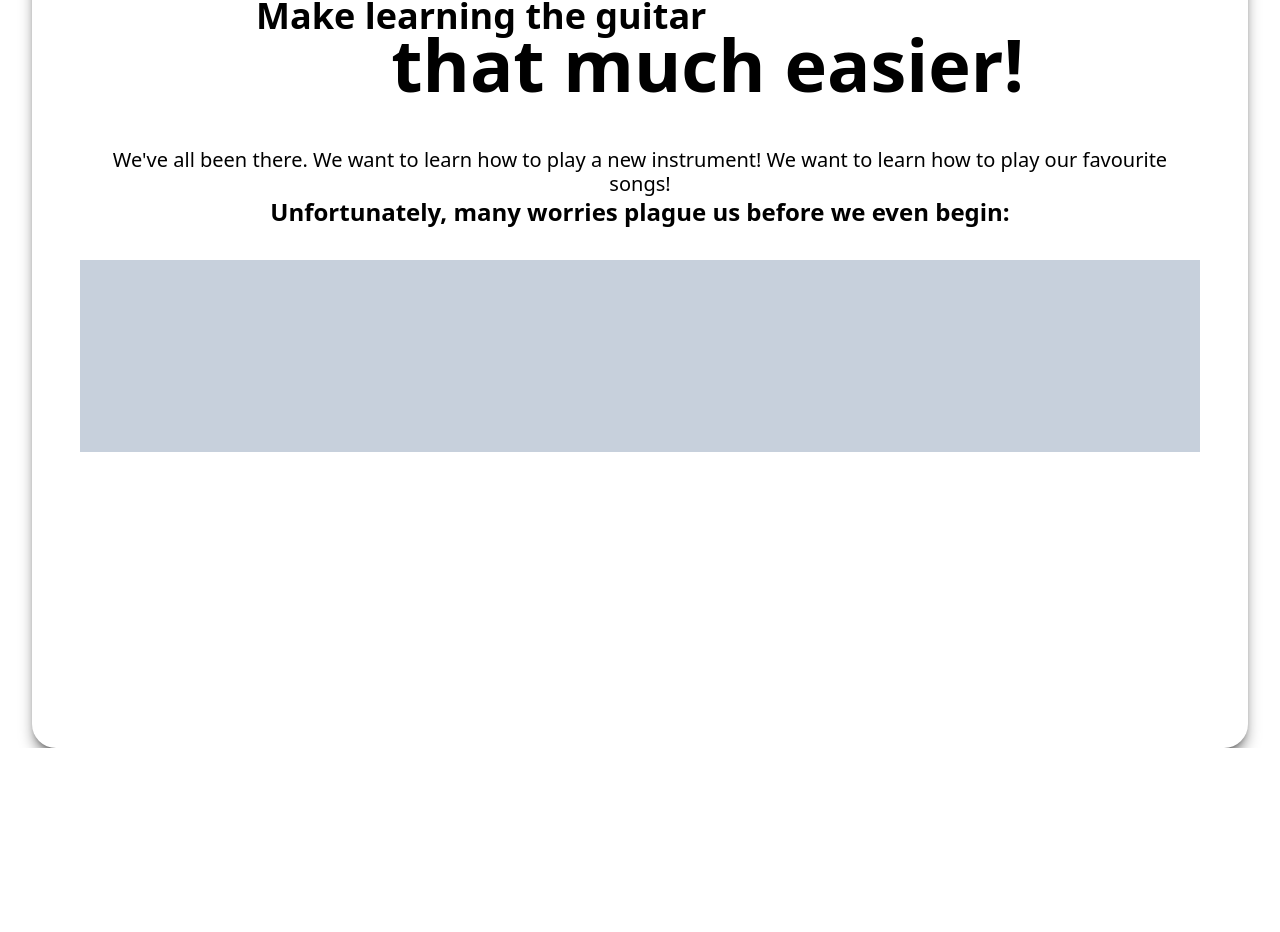
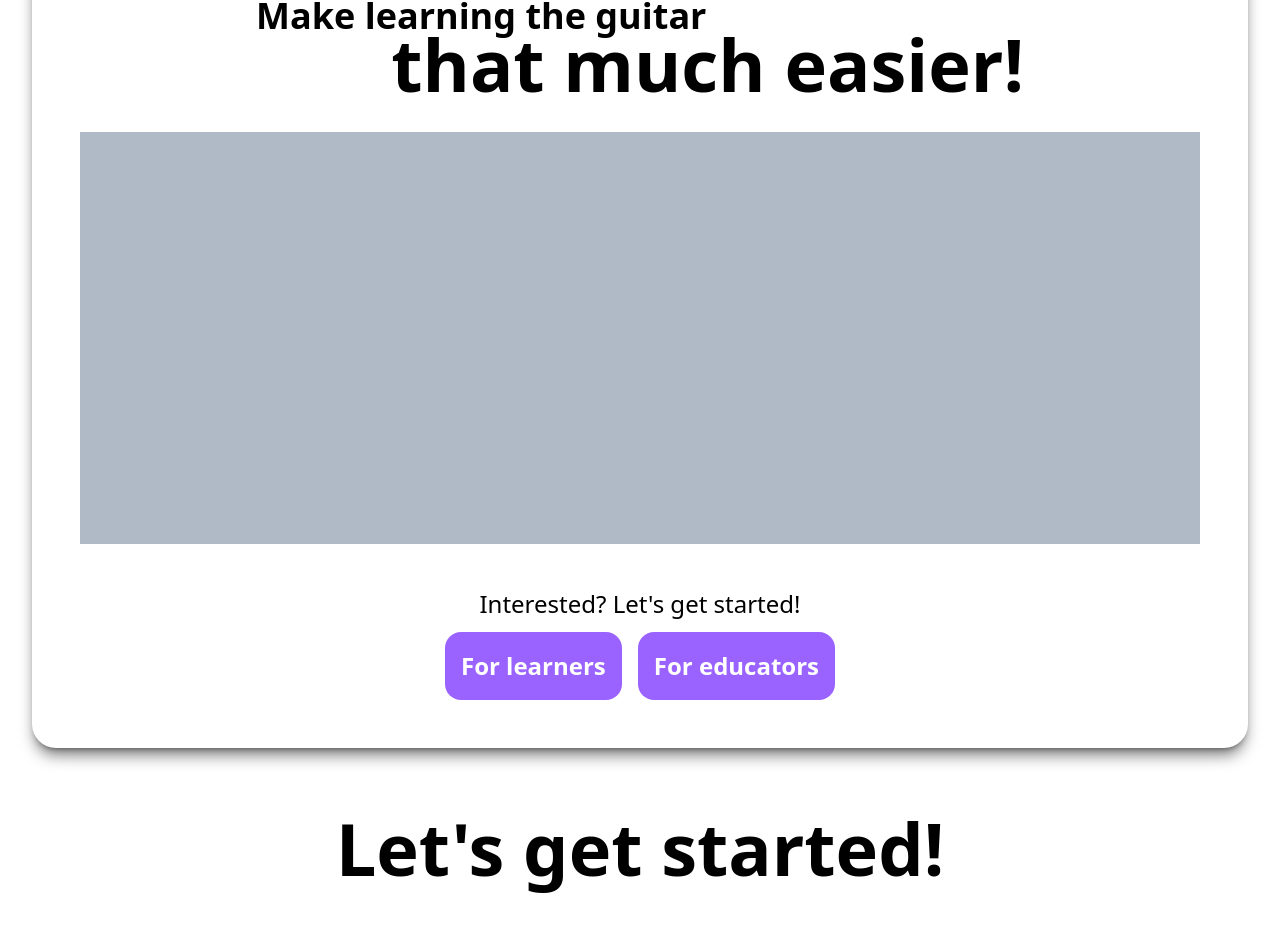
Before and after one commit to steph-and-e/paper-strings, a React (Vite) app in the folder frontend/: page / in a window 1280 px wide. Shown: the part 852-1784 px from the top of the page. Before the commit the page ends 1600 px from the top, so only its background shows below. Built offline with nearby package versions, Linux system fonts and the light colour scheme.

Commit message:
working on home page layout

```diff
--- a/frontend/src/App.tsx
+++ b/frontend/src/App.tsx
@@ -1,6 +1,7 @@
 import About from "./components/About";
 import Hero from "./components/Hero";
 import Navbar from "./components/Navbar";
+import Technology from "./components/Technology";
 
 function App() {
   return (
@@ -8,6 +9,7 @@ function App() {
       <Navbar />
       <Hero />
       <About />
+      <Technology />
     </div>
   );
 }
--- a/frontend/src/components/About.tsx
+++ b/frontend/src/components/About.tsx
@@ -1,20 +1,20 @@
 export default function About() {
   return (
-    <div className="w-[95%] p-12 flex flex-col gap-8 items-center mx-auto h-screen bg-white rounded-3xl shadow-lg shadow-black/50">
+    <div className="w-[95%] p-12 flex flex-col gap-4 items-center mx-auto h-screen bg-white rounded-3xl shadow-lg shadow-black/50">
       <h1 className="text-4xl w-full max-w-192 font-bold flex flex-col mb-4 items-center">
         <span className=" self-start -mb-2">Make learning the guitar </span>
         <span className="self-end text-7xl">that much easier!</span>
       </h1>
-      <p className="flex flex-col text-center">
-        We've all been there. We want to learn how to play a new instrument! We
-        want to learn how to play our favourite songs!{" "}
-        <span className="text-2xl font-bold">
-          Unfortunately, many worries plague us before we even begin:
-        </span>
-      </p>
-      {/* little word cloud graphic of worries and whatnot, little emoji icons too */}
-      <div className="h-48 w-full bg-slate-400/50"></div>
-      <p></p>
+      <div className="w-full mb-8 bg-slate-500/50 h-128 flex flex-row gap-4">
+        {/* component for money saving */}
+        {/* component for beginner-friendly */}
+        {/* component for educator-friendly */}
+      </div>
+      <p>Interested? Let's get started!</p>
+      <div className="flex flex-row gap-4">
+        <button>For learners</button>
+        <button>For educators</button>
+      </div>
     </div>
   );
 }
--- /dev/null
+++ b/frontend/src/components/Technology.tsx
@@ -0,0 +1,12 @@
+export default function Technology() {
+  return (
+    <div className="w-full h-screen p-8 flex flex-col items-center mt-8 bg-white">
+      {/* thinking to just have a series of videos and screenshots here in cards */}
+      {/* overflow hidden, arrows to move from thing to thing, settimeout function to automatically slide to the next thingy */}
+      <h1 className="text-7xl w-full max-w-192 font-bold flex flex-col mb-4 items-center">
+        Let's get started!
+      </h1>
+      <div className="w-full"></div>
+    </div>
+  );
+}
--- a/frontend/src/input.css
+++ b/frontend/src/input.css
@@ -42,6 +42,15 @@ h2 {
 }
 
 p {
-  font-size: 1.25rem;
+  font-size: 1.5rem;
   line-height: 1.5rem;
 }
+
+button {
+  background-color: var(--color-purple);
+  color: white;
+  padding: 1rem;
+  border-radius: 1rem;
+  font-size: 1.5rem;
+  font-weight: bold;
+}
--- a/frontend/src/output.css
+++ b/frontend/src/output.css
@@ -541,6 +541,9 @@
   .mx-auto {
     margin-inline: auto;
   }
+  .mt-8 {
+    margin-top: calc(var(--spacing) * 8);
+  }
   .-mb-2 {
     margin-bottom: calc(var(--spacing) * -2);
   }
@@ -553,23 +556,17 @@
   .mb-8 {
     margin-bottom: calc(var(--spacing) * 8);
   }
-  .mb-16 {
-    margin-bottom: calc(var(--spacing) * 16);
-  }
-  .mb-64 {
-    margin-bottom: calc(var(--spacing) * 64);
-  }
   .flex {
     display: flex;
+  }
+  .hidden {
+    display: none;
   }
   .h-16 {
     height: calc(var(--spacing) * 16);
   }
-  .h-48 {
-    height: calc(var(--spacing) * 48);
-  }
-  .h-64 {
-    height: calc(var(--spacing) * 64);
+  .h-128 {
+    height: calc(var(--spacing) * 128);
   }
   .h-screen {
     height: 100vh;
@@ -601,12 +598,6 @@
   .justify-center {
     justify-content: center;
   }
-  .gap-1 {
-    gap: calc(var(--spacing) * 1);
-  }
-  .gap-2 {
-    gap: calc(var(--spacing) * 2);
-  }
   .gap-4 {
     gap: calc(var(--spacing) * 4);
   }
@@ -625,29 +616,20 @@
   .rounded-xl {
     border-radius: var(--radius-xl);
   }
-  .bg-amber-300 {
-    background-color: var(--color-amber-300);
-  }
-  .bg-slate-400 {
-    background-color: var(--color-slate-400);
-  }
-  .bg-slate-400\/50 {
-    background-color: color-mix(in oklab, var(--color-slate-400) 50%, transparent);
-  }
-  .bg-slate-700 {
-    background-color: var(--color-slate-700);
+  .bg-slate-500\/50 {
+    background-color: color-mix(in oklab, var(--color-slate-500) 50%, transparent);
   }
   .bg-white {
     background-color: var(--color-white);
+  }
+  .p-8 {
+    padding: calc(var(--spacing) * 8);
   }
   .p-12 {
     padding: calc(var(--spacing) * 12);
   }
   .px-8 {
     padding-inline: calc(var(--spacing) * 8);
-  }
-  .text-center {
-    text-align: center;
   }
   .text-2xl {
     font-size: var(--text-2xl);
@@ -698,8 +680,16 @@ h2 {
   color: slategrey;
 }
 p {
-  font-size: 1.25rem;
+  font-size: 1.5rem;
   line-height: 1.5rem;
+}
+button {
+  background-color: var(--color-purple);
+  color: white;
+  padding: 1rem;
+  border-radius: 1rem;
+  font-size: 1.5rem;
+  font-weight: bold;
 }
 @supports (-moz-orient: inline) {
   @layer base {
```
